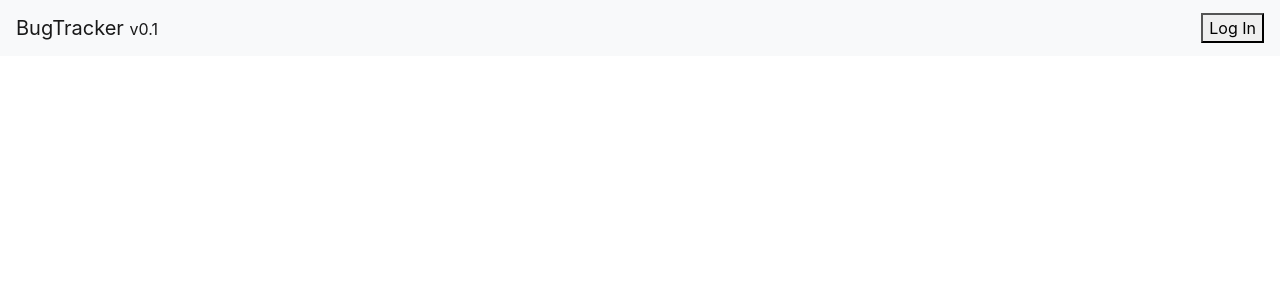
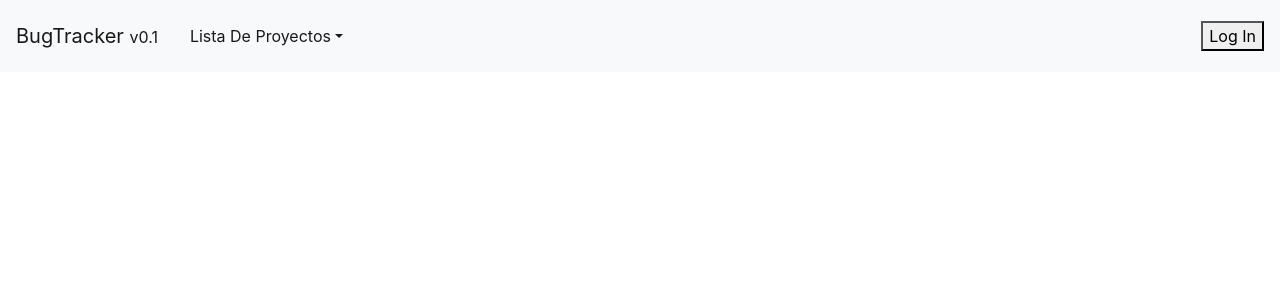
Before and after one commit to ValentinKrajzelman/BugTracker-w-mern, a React (Create React App) app in the folder bugtracker/: page / in a window 1280 px wide. Shown: the top 300 px of the page. Built offline with nearby package versions, Linux system fonts and the light colour scheme.

Commit message:
added the dropdown menu for projects

```diff
--- a/bugtracker/src/components/navbar1.component.js
+++ b/bugtracker/src/components/navbar1.component.js
@@ -5,7 +5,7 @@ import { useAuth0 } from "@auth0/auth0-react";
 // import LoginButton from "./loginBtn.component";
 
 const NavBar1 = () => {
-  const { loginWithRedirect, isAuthenticated, logout } = useAuth0();
+  const { loginWithRedirect, isAuthenticated, logout, user } = useAuth0();
 
   return (
     <nav className="navbar bg-light navbar-expand-sm navbar-light">
@@ -13,10 +13,37 @@ const NavBar1 = () => {
         BugTracker <small>v0.1</small>
       </Link>
 
+      <div className="nav-item dropdown navbar-text">
+        <a
+          className="nav-link dropdown-toggle"
+          href="#"
+          id="navbardrop"
+          data-toggle="dropdown"
+        >
+          Lista De Proyectos
+        </a>
+        <div class="dropdown-menu">
+          <a class="dropdown-item" href="#">
+            Link 1
+          </a>
+          <a class="dropdown-item" href="#">
+            Link 2
+          </a>
+          <a class="dropdown-item" href="#">
+            Link 3
+          </a>
+        </div>
+      </div>
+
       <ul className="navbar-nav ml-auto">
         {!isAuthenticated && (
           <li className="nav-item">
             <button onClick={() => loginWithRedirect()}>Log In</button>
+          </li>
+        )}
+        {isAuthenticated && (
+          <li className="nav-item mr-3">
+            <div className="navbar-text">{user.name}</div>
           </li>
         )}
         {isAuthenticated && (
```
Also changed, not shown: 2 other files (tests, documents, lock files or other folders).
